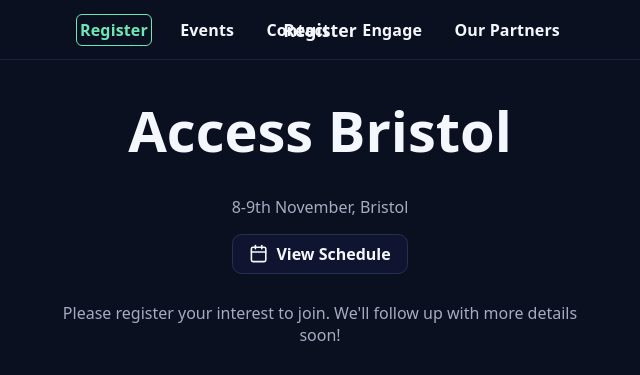
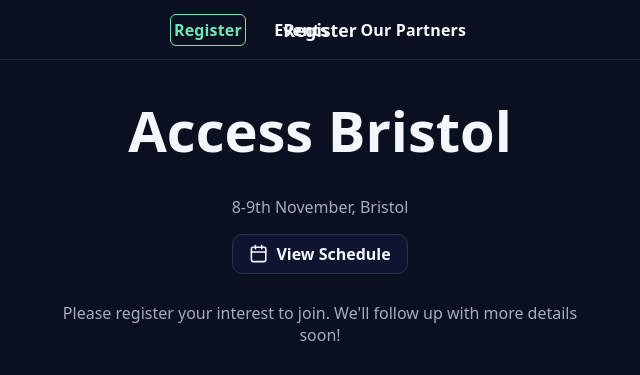
Before and after one commit to ComsKeaneDev/project-submission-backend, a FastAPI app: page / in a window 1280 px wide. Shown: the top 375 px of the page, without its empty margins (320-960 px from the left). Run offline with FastAPI, Linux system fonts and the light colour scheme; some libraries are stand-ins or nearby versions.

Commit message:
fix(structure): removed engage and contact page
this may only be temporary

```diff
--- a/app/main.py
+++ b/app/main.py
@@ -36,20 +36,6 @@ def events(request: Request):
     return templates.TemplateResponse(
         "events.html",
         {"request": request, "page": "events"},
-    )
-
-@app.get("/contact", response_class=HTMLResponse)
-def contact(request: Request):
-    return templates.TemplateResponse(
-        "contact.html",
-        {"request": request, "page": "contact"},
-    )
-
-@app.get("/engage", response_class=HTMLResponse)
-def engage(request: Request):
-    return templates.TemplateResponse(
-        "engage.html",
-        {"request": request, "page": "engage"},
     )
 
 @app.get("/partners", response_class=HTMLResponse)
--- a/templates/base.html
+++ b/templates/base.html
@@ -18,8 +18,6 @@
         <div class="nav-title">
             {% if page == 'home' %}Register
             {% elif page == 'events' %}Events
-            {% elif page == 'contact' %}Contact
-            {% elif page == 'engage' %}Engage
             {% elif page == 'partners' %}Our Partners
             {% endif %}
         </div>
@@ -27,8 +25,6 @@
         <ul id="nav-links" class="site-nav__list">
             <li class="site-nav__item"><a class="site-nav__link" href="/" aria-current="{{ 'page' if page == 'home' else 'false' }}">Register</a></li>
             <li class="site-nav__item"><a class="site-nav__link" href="/events" aria-current="{{ 'page' if page == 'events' else 'false' }}">Events</a></li>
-            <li class="site-nav__item"><a class="site-nav__link" href="/contact" aria-current="{{ 'page' if page == 'contact' else 'false' }}">Contact</a></li>
-            <li class="site-nav__item"><a class="site-nav__link" href="/engage" aria-current="{{ 'page' if page == 'engage' else 'false' }}">Engage</a></li>
             <li class="site-nav__item"><a class="site-nav__link" href="/partners" aria-current="{{ 'page' if page == 'partners' else 'false' }}">Our Partners</a></li>
         </ul>
     </nav>
```
Also changed, not shown: templates/contact.html (deleted, +0 -8 lines), templates/engage.html (deleted, +0 -8 lines).
